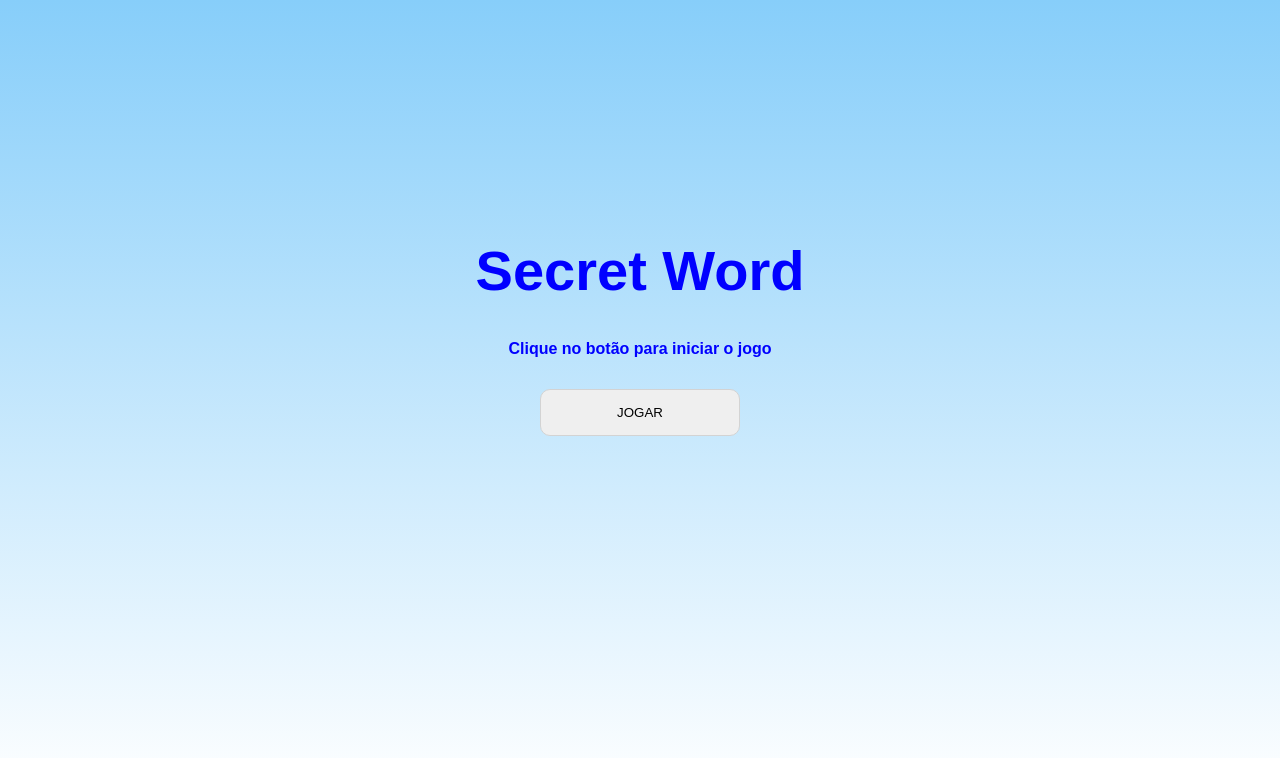
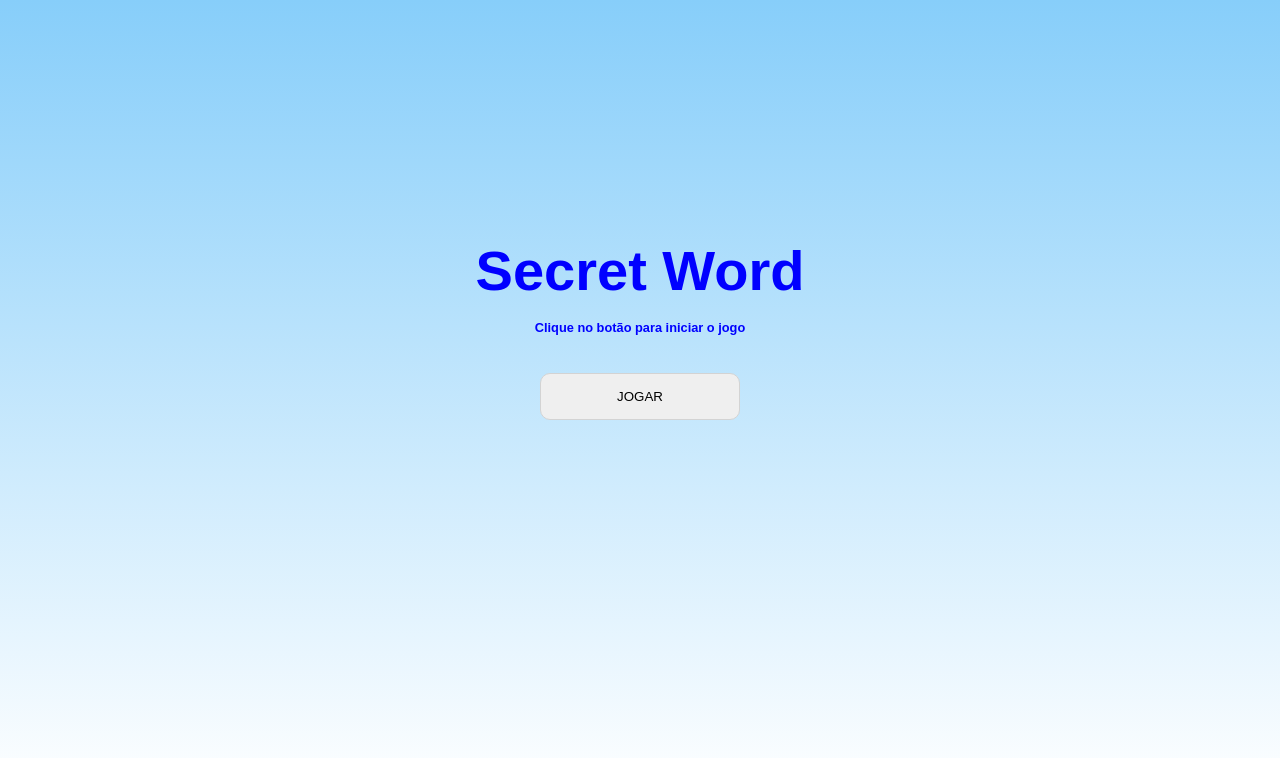
Before and after one commit to LucasCarvalho23/secretWordInReact, a React (Create React App) app: page / in a window 1280 px wide. Shown: the top 758 px of the page. Built offline with nearby package versions, Linux system fonts and the light colour scheme.

Commit message:
pick the word and category

```diff
--- a/src/App.js
+++ b/src/App.js
@@ -25,15 +25,21 @@ const App = () => {
   const pickWordAndCategory = () => {
     const categories = Object.keys(words)
     const category = categories[Math.floor(Math.random() * Object.keys(categories).length)]
-    console.log(category);
-
-    const word = Object(words)
-    console.log(word[category][Math.floor(Math.random() * word[category].length)]);
-
+    const word = words[category][Math.floor(Math.random() * words[category].length)]
+    return {word, category}
   }
 
   const startGame = ()=> {
-    pickWordAndCategory()
+    const {word, category} = pickWordAndCategory()
+    let wordLetters = word.split("")
+    wordLetters = wordLetters.map((l) => l.toLowerCase())
+
+    console.log(wordLetters)
+
+    setPickedWord(word)
+    setPickedCategory(category)
+    setLetters(letters)
+
     setGameStage(stages[1].name)
   }
   const verifyLetter = ()=> {
--- a/src/components/StartScreen.css
+++ b/src/components/StartScreen.css
@@ -10,10 +10,12 @@
 .start p {
     color: blue;
     font-weight: bold;
+    font-size: .8em;
+    margin-top: -20px;
 }
 
 .start button {
-    margin-top: 15px;
+    margin-top: 25px;
     padding: 15px;
     border-radius: 10px;
     border: 1px solid lightgray;
```
